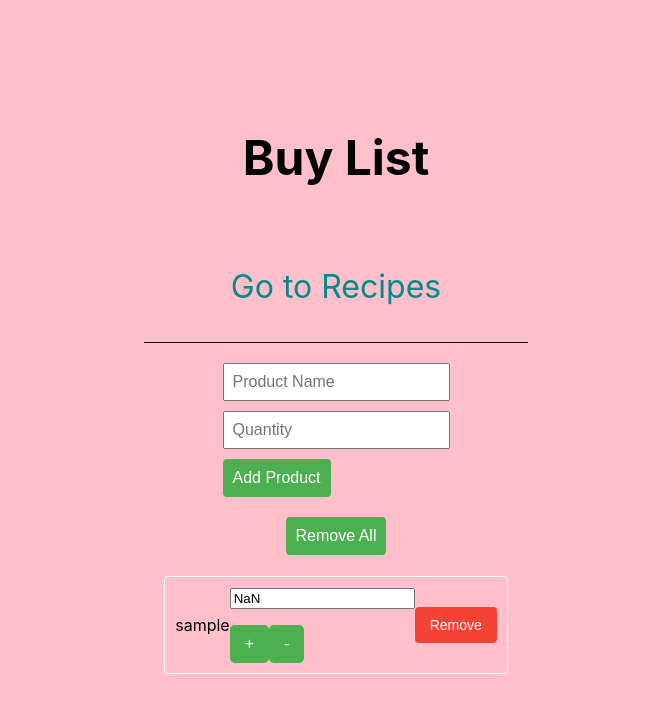
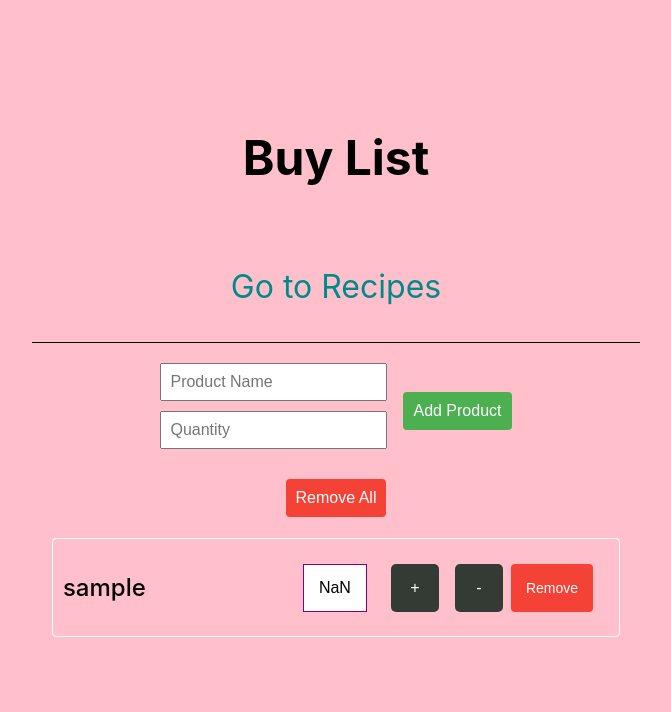
Before and after one commit to bdonka/Recipes-App, a React (Create React App) app: page /buy-list in a window 1280 px wide. Both pictures are taken after typing "Sample", "Sample" into the empty fields and a click on the button "Add Product". Shown: the top 712 px of the page, without its empty margins (304-975 px from the left). Built offline with nearby package versions, Linux system fonts and the light colour scheme.

Commit message:
add styles, add new module + form own recipe

```diff
--- /dev/null
+++ b/src/components/AddOwnRecipeForm.js
@@ -0,0 +1,94 @@
+import React, { useState } from "react";
+
+const AddOwnRecipeForm = ({ onRecipeAdd }) => {
+  const [recipeData, setRecipeData] = useState({
+    label: '',
+    ingredients: [],
+    image: '',
+  });
+
+  const [ingredientInput, setIngredientInput] = useState({
+    food: '',
+    quantity: '',
+    measure: '',
+  });
+
+  const handleChange = (e) => {
+    const { name, value } = e.target;
+    setRecipeData(prevState => ({
+      ...prevState, [name]: value
+    }));
+  }
+
+  const handleIngredientChange = (e) => {
+    const { name, value } = e.target;
+    setIngredientInput(prevState => ({
+      ...prevState, [name]: value
+    }));
+  }
+
+  const handleImageChange = (e) => {
+    const file = e.target.files && e.target.files[0];
+    if (file instanceof Blob) {
+      const reader = new FileReader();
+      reader.readAsDataURL(file);
+      reader.onloadend = () => {
+        setRecipeData(prevState => ({
+          ...prevState, image: reader.result
+        }));
+      };
+    } else {
+      console.error('Invalid file');
+    }
+  }
+
+  const addIngredient = () => {
+    setRecipeData(prevState => ({
+      ...prevState, ingredients: [...prevState.ingredients, ingredientInput]
+    }));
+    setIngredientInput({
+      food: '',
+      quantity: '',
+      measure: '',
+    });
+  }
+
+  const handleSubmit = (e) => {
+    e.preventDefault();
+    console.log('Wysłano formularz:', recipeData);
+    onRecipeAdd(recipeData);
+  }
+
+  return (
+    <form onSubmit={handleSubmit}>
+      <div>
+        <label>Recipe Name:</label>
+        <input type="text" name="label" value={recipeData.label} onChange={handleChange} />
+      </div>
+      <div>
+        <label>Image:</label>
+        <input type="file" name="image" accept="image/*" onChange={handleImageChange} />
+        {recipeData.image && (
+          <img src={recipeData.image} alt="Recipe" style={{ maxWidth: '200px', maxHeight: '200px' }} />
+        )}
+      </div>
+      <div>
+        <label>Ingredients:</label>
+        <div>
+          <input type="text" name="food" value={ingredientInput.food} placeholder="Ingredient" onChange={handleIngredientChange} />
+          <input type="text" name="quantity" value={ingredientInput.quantity} placeholder="Quantity" onChange={handleIngredientChange} />
+          <input type="text" name="measure" value={ingredientInput.measure} placeholder="Measure" onChange={handleIngredientChange} />
+          <button type="button" onClick={addIngredient}>Add more ingredients</button>
+        </div>
+        <ul>
+          {recipeData.ingredients.map((ingredient, index) => (
+            <li key={index}>{ingredient.food} - {ingredient.quantity} {ingredient.measure}</li>
+          ))}
+        </ul>
+      </div>
+      <button type="submit">Add your own recipe</button>
+    </form>
+  )
+}
+
+export default AddOwnRecipeForm;
--- a/src/components/AddProductForm.js
+++ b/src/components/AddProductForm.js
@@ -20,6 +20,7 @@ const AddProductForm = ({ onAddProduct }) => {
 
   return (
     <form onSubmit={handleSubmit}>
+      <div className="add-products-inputs-container">
         <input
           className="add-products-product-name"
           type="text"
@@ -34,6 +35,7 @@ const AddProductForm = ({ onAddProduct }) => {
           value={productQuantity}
           onChange={handleQuantityChange}
         />
+      </div>
       <button type="submit" className="add-products-add-btn">
         Add Product
       </button>
--- /dev/null
+++ b/src/components/ModalForm.js
@@ -0,0 +1,43 @@
+import React, { useState, useRef } from 'react';
+import Modal from 'react-modal';
+import AddOwnRecipeForm from './AddOwnRecipeForm';
+
+Modal.setAppElement('#root');
+
+const ModalForm = () => {
+  const [modalIsOpen, setModalIsOpen] = useState(true);
+  const modalBackgroundRef = useRef(null);
+
+  const closeModal = () => {
+    setModalIsOpen(false);
+  }
+
+  const onClickBackground = (e) => {
+    if (e.target === modalBackgroundRef.current) {
+      closeModal();
+    }
+  };
+
+  return (
+    <div>
+      <Modal
+        isOpen={modalIsOpen}
+        onRequestClose={closeModal}
+        contentLabel="Your Own Recipe Modal"
+        overlayClassName="modal-overlay"
+      >
+        <AddOwnRecipeForm />
+      </Modal>
+      {modalIsOpen && (
+        <div
+          className={`modal-overlay ${modalIsOpen ? 'block-events' : ''}`}
+          tabIndex={-1}
+          ref={modalBackgroundRef}
+          onClick={onClickBackground}
+        ></div>
+      )}
+    </div>
+  )
+}
+
+export default ModalForm;
--- /dev/null
+++ b/src/components/OwnRecipeButton.js
@@ -0,0 +1,21 @@
+import React, { useState } from 'react';
+import ModalForm from './ModalForm';
+
+const OwnRecipeButton = () => {
+  const [isOpen, setIsOpen] = useState(false);
+
+  const handleOpenForm = () => {
+    setIsOpen(true);
+  }
+
+  return (
+    <div>
+      <button onClick={handleOpenForm}>Open form to add your own recipe</button>
+      {isOpen && (
+        <ModalForm />
+      )}
+    </div>
+  )
+}
+
+export default OwnRecipeButton;
--- a/src/components/ProductList.js
+++ b/src/components/ProductList.js
@@ -20,14 +20,17 @@ const ProductList = ({ newProducts, onIncrement, onDecrement, onRemove, onInputC
 
         return (
           <li className="add-products-item" key={index}>
-            {productName}
+            <div className="product-name-container">
+              <p className="quantity-product-name">{productName}</p>
+            </div>
             <div className="quantity-container">
               <input
+                className="quantity-value"
                 value={quantity}
                 onChange={(e) => onInputChange(index, e)}
               />
               {productMeasure !== '<unit>' && (
-                <p>{productMeasure}</p>
+                <p className="quantity-measure-value">{productMeasure}</p>
               )}
               <button className="increase-quantity-button" onClick={() => onIncrement(index)}>
                 +
@@ -35,10 +38,10 @@ const ProductList = ({ newProducts, onIncrement, onDecrement, onRemove, onInputC
               <button className="decrease-quantity-button" onClick={() => onDecrement(index)}>
                 -
               </button>
+              <button className="add-products-remove-btn" onClick={() => onRemove(index)}>
+                Remove
+              </button>
             </div>
-            <button className="add-products-remove-btn" onClick={() => onRemove(index)}>
-              Remove
-            </button>
           </li>
         )
       })}
--- a/src/index.scss
+++ b/src/index.scss
@@ -239,7 +239,7 @@ code {
     justify-content: center;
   }
   &-item {
-    width: calc(20% - .5rem);
+    min-width: calc(20% - .5rem);
     display: flex;
     justify-content: center;
     padding: .25rem;
@@ -265,7 +265,7 @@ code {
   }
   @media screen and (max-width: 1299px) {
     .recipes-list-item {
-      width: calc(25% - 0.5rem);
+      min-width: calc(25% - 0.5rem);
     }
   }
 
@@ -338,16 +338,22 @@ code {
   margin: 1.25rem;
   padding: 1.25rem;
   border-top: 1px solid black;
-  min-width: 350px;
+  min-width: 400px;
   display: flex;
   flex-direction: column;
   align-items: center;
 
   form {
     display: flex;
+    flex-direction: row;
+    align-items: center;
+    margin-bottom: 1.25rem;
+  }
+
+  &-inputs-container {
+    display: flex;
     flex-direction: column;
-    align-items: flex-start;
-    margin-bottom: 1.25rem;
+    margin-right: 1rem;
   }
 
   &-product-name,
@@ -378,6 +384,10 @@ code {
     }
   }
 
+  &-remove-all-btn {
+    background-color: #f44336;
+  }
+
   &-list {
     width: 100%;
     list-style: none;
@@ -391,8 +401,41 @@ code {
     padding: .625rem;
     margin: .325rem 0;
     border-radius: 4px;
+  }
+  .product-name-container {
+    min-width: 200px;
+    margin-right: 1rem;
+  }
+  .quantity-product-name {
+    font-size: 1.5rem;
+    font-weight: 500;
+  }
+  .quantity-container {
+    display: flex;
+    margin: 0 1rem;
+    justify-content: space-between;
+  }
 
+  .quantity-value {
+    font-size: 1rem;
+    width: 4rem;
+    text-align: center;
+    border: 1px solid purple;
+    margin-right: 1rem;
   }
+  .quantity-measure-value {
+    order: -1;
+    margin-right: .5rem;
+  }
+
+  .increase-quantity-button,
+  .decrease-quantity-button {
+    background-color: #343b34;
+    margin: 0 .5rem;
+    min-width: 3rem;
+    aspect-ratio: 1;
+  }
+
   &-remove-btn {
     background-color: #f44336;
     color: #fff;
--- a/src/pages/RecipesPage.js
+++ b/src/pages/RecipesPage.js
@@ -3,11 +3,12 @@ import NavToBuyList from '../navigations/NavToBuyList';
 import RandomRecipe from '../components/RandomRecipe';
 import SliderRecipes from '../components/SliderRecipes';
 import RecipeList from '../components/RecipeList';
+import OwnRecipeButton from '../components/OwnRecipeButton';
 import { fetchRecipeData } from '../data/GetApiData';
 
 const RecipesPage = () => {
+  const [loading, setLoading] = useState(true);
   const [recipes, setRecipes] = useState([]);
-  const [loading, setLoading] = useState(true);
 
   useEffect(() => {
     const fetchRecipe = async () => {
@@ -31,13 +32,13 @@ const RecipesPage = () => {
 
   const handleRecipeClick = (recipe) => {
     console.log('Recipe clicked:', recipe);
-
   };
 
   return (
     <div className="recipes-page">
       <h1 className="recipes-page-title">Recipes</h1>
       <NavToBuyList />
+      <OwnRecipeButton />
       <RandomRecipe recipes={recipes} />
       <SliderRecipes recipes={recipes} />
       {loading ? (
```
Lines whose indentation alone changed are shown as unchanged.
